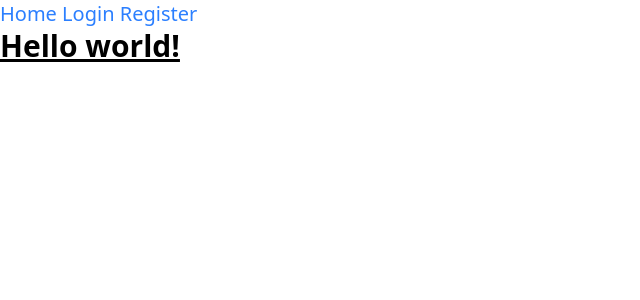
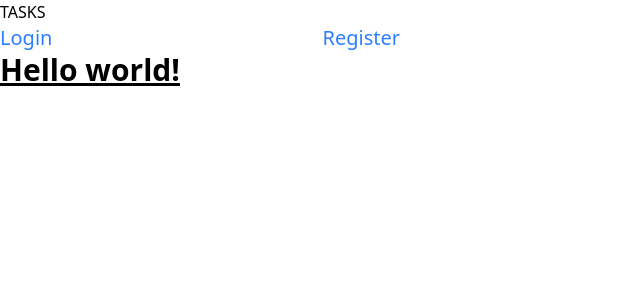
Before and after one commit to Ben-Cor/React-ToDo, a React (Vite) app: page / in a window 1280 px wide. Shown: the top 300 px of the page, without its empty margins (0-640 px from the left). Built offline with nearby package versions, Linux system fonts and the light colour scheme.

Commit message:
Header made. NavBar changed to be dynamic

```diff
--- a/src/App.jsx
+++ b/src/App.jsx
@@ -2,13 +2,13 @@ import {BrowserRouter, Route, Routes} from "react-router-dom";
 import Homepage from "./pages/Homepage.jsx";
 import Login from "./pages/Login.jsx";
 import Register from "./pages/Register.jsx";
-import NavBar from "./components/NavBar.jsx";
+import Header from "./components/Header.jsx";
 
 function App() {
 
   return (
     <BrowserRouter>
-        <NavBar />
+        <Header />
         <h1 className="text-3xl text-black font-bold underline">
           Hello world!
         </h1>
--- /dev/null
+++ b/src/components/Header.jsx
@@ -0,0 +1,12 @@
+import NavBar from "./NavBar.jsx";
+
+function Header() {
+    return (
+        <header>
+            <h1>TASKS</h1>
+            <NavBar />
+        </header>
+    )
+}
+
+export default Header;
--- a/src/components/NavBar.jsx
+++ b/src/components/NavBar.jsx
@@ -1,10 +1,23 @@
+import {useLocation} from "react-router-dom";
+
 function NavBar() {
 
+        const location = useLocation();
+        const links = [
+            { path: "/", label: "Home" },
+            { path: "/login", label: "Login" },
+            { path: "/register", label: "Register" }
+        ];
+
     return (
-        <nav className="text-blue-500 hover:text-blue-700 text-xl">
-            <a href={"/"}> Home </a>
-            <a href={"/login"}> Login </a>
-            <a href={"/register"}> Register </a>
+        <nav className="text-blue-500 hover:text-blue-700 text-xl flex items-center justify-between gap-4 w-[400px]">
+            {links
+                .filter(link => link.path !== location.pathname)
+                .map(link => (
+                    <a key={link.path} href={link.path}>
+                        {link.label}
+                    </a>
+                ))}
         </nav>
     )
 }
```
